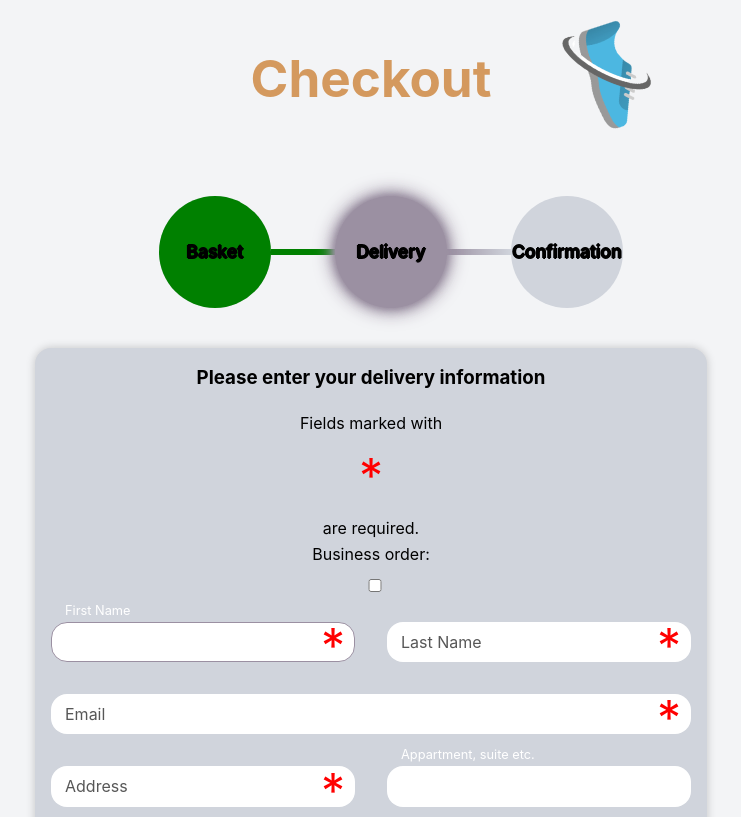
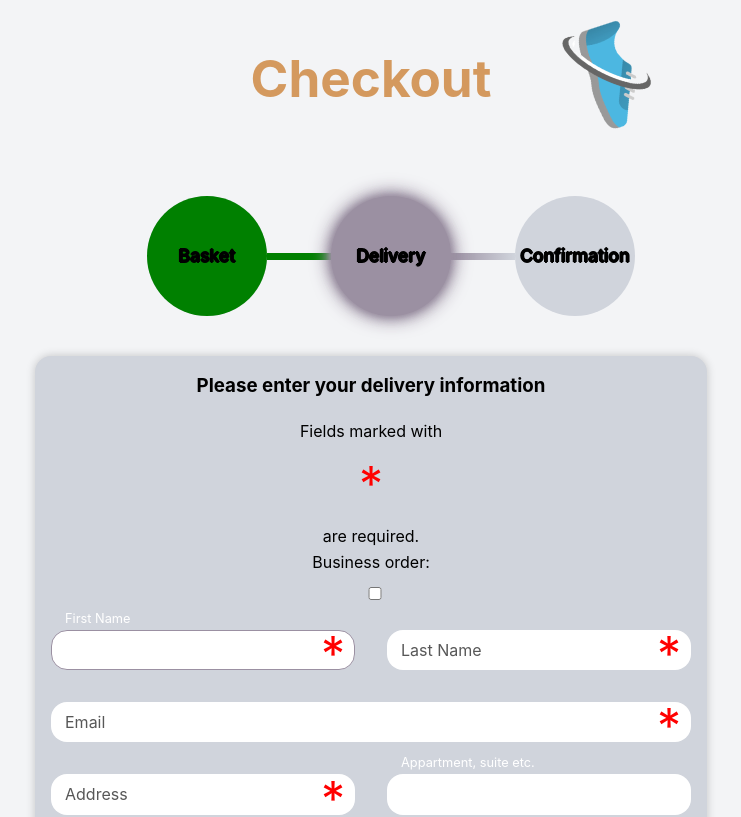
Before and after one commit to Jakob-SA/webstoreFrontend, a React (Vite) app: page /delivery in a window 1280 px wide. Shown: the top 817 px of the page, without its empty margins (269-1010 px from the left). Built offline with nearby package versions, Linux system fonts and the light colour scheme; no server answers.

Commit message:
Good for now

```diff
--- a/src/components/header/NavigationBar.css
+++ b/src/components/header/NavigationBar.css
@@ -21,8 +21,11 @@ nav .past .bubble {
 }
 nav ul div {
   width: 4em;
-  height: 6px;
+  height: 7px;
   justify-items: center;
+  position: relative;
+}
+nav ul div {
 }
 nav .previousdivider {
   background: linear-gradient(to right, green, var(--color-button-secondary));
@@ -45,13 +48,15 @@ nav .bubble {
   align-items: center;
   justify-content: center;
   border-radius: 50%;
-  width: 7rem;
-  height: 7rem;
+  width: 7.5rem;
+  height: 7.5rem;
   font-size: 1.1em;
   color: var(--color-text);
   text-shadow: -1px 0 black, 0 1px black, 1px 0 black, 0 -1px black;
 }
-
+nav .bubble:hover {
+  color: var(--color-text);
+}
 nav .active {
   z-index: 999;
   animation: glow 2s infinite;
```
